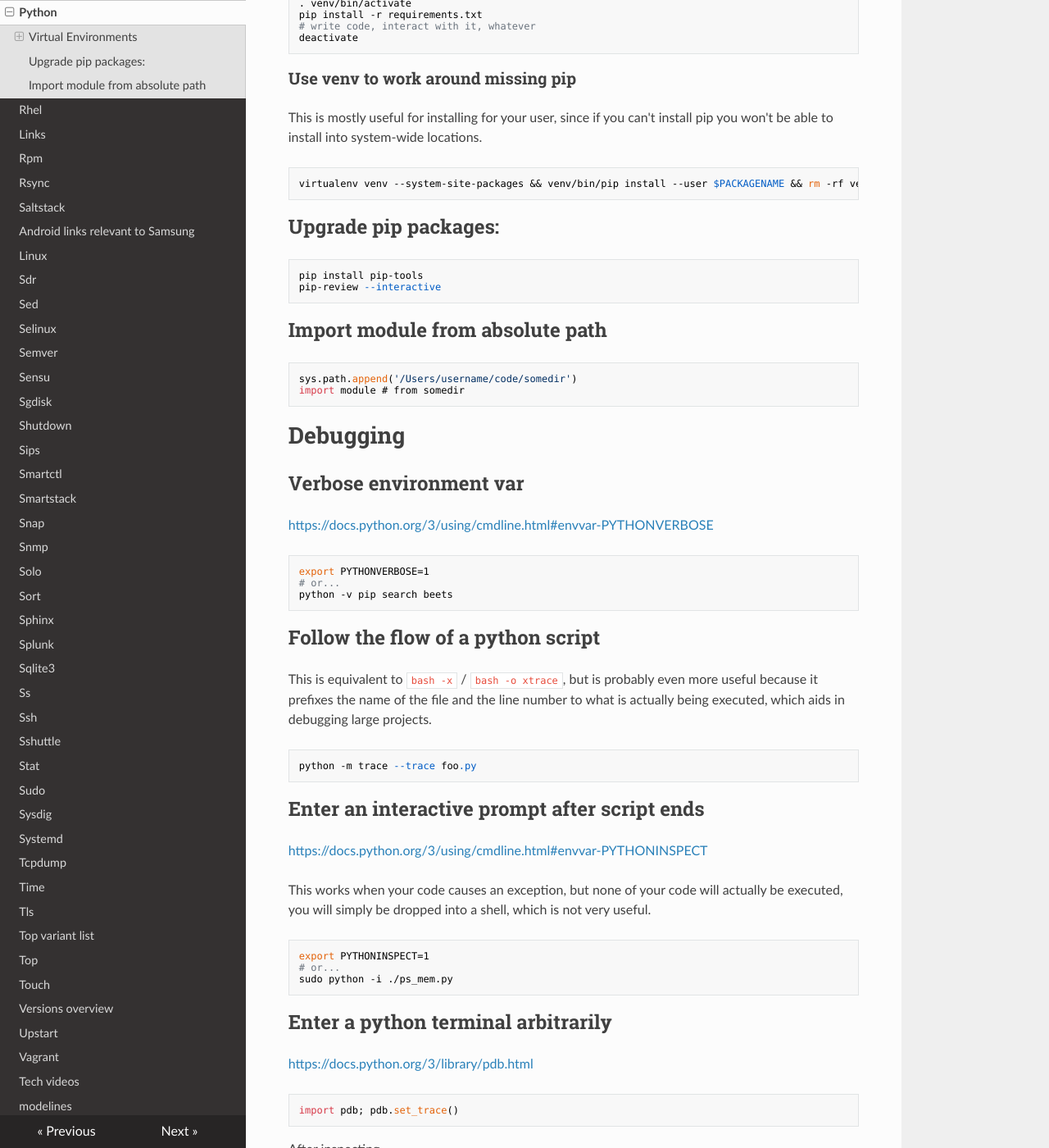
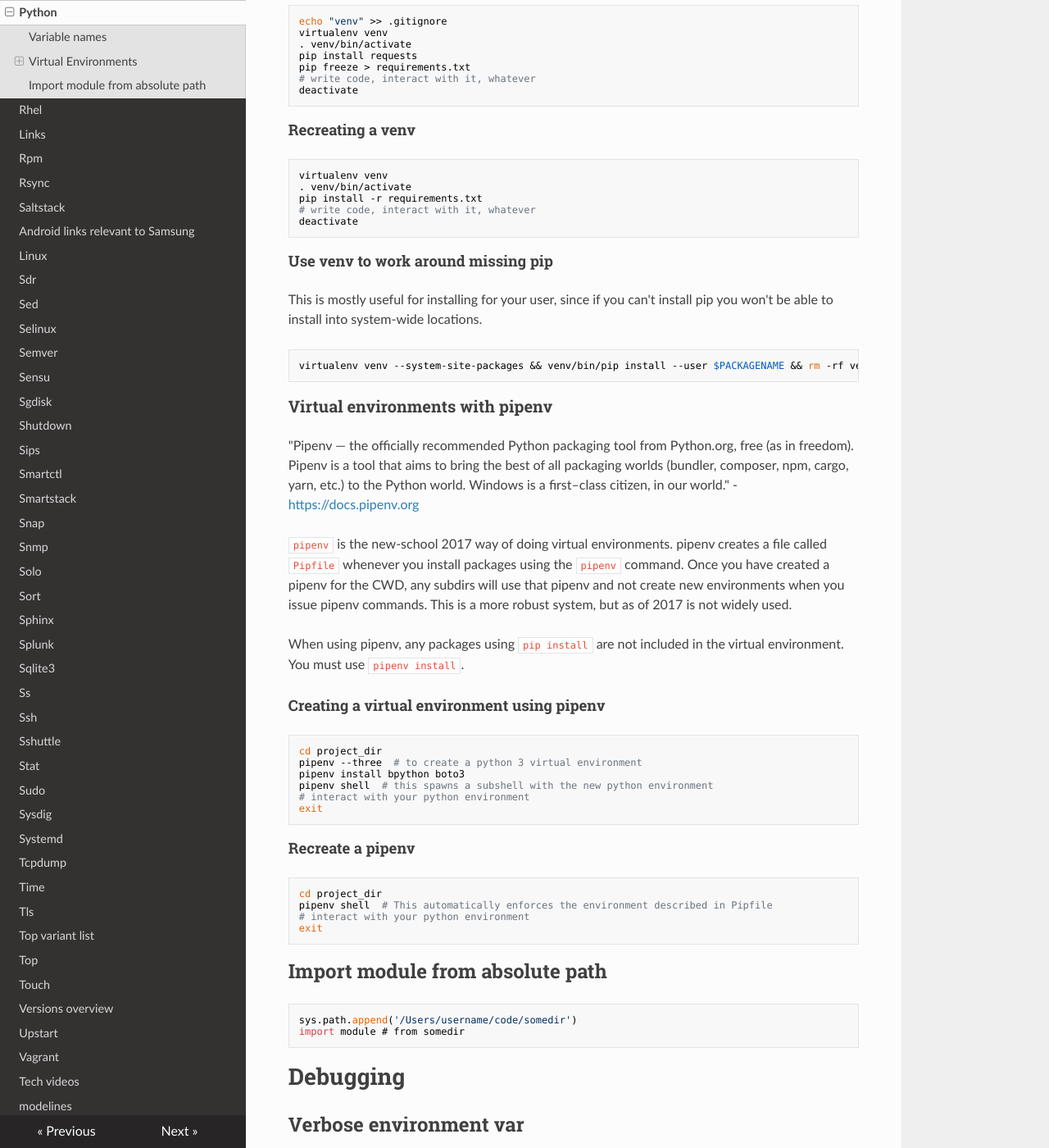
Before and after one commit to lando-cal/tech-notes, an MkDocs documentation site: the page built from docs/python.md, in a window 1280 px wide and 1400 px high, scrolled down 751 px. Shown: the whole window at 82% size. Built offline with MkDocs 1.6.1, drawn with Linux system fonts in a browser that asks for light colours; nearby versions of some CDN libraries; some of the changed text lies outside the part shown.

Commit message:
Add pipenv example, reformat accordingly. Remove pip-review example.

````diff
--- a/docs/python.md
+++ b/docs/python.md
@@ -4,11 +4,18 @@
 
 - Don't use `assert` statements for regular validation. `assert` statements can be disabled at the interpreter level, which would vastly change the flow of your code if they were used widespread.
 
+## Variable names
+
+- `_varname` - Semi-private. Basically a convention that developers use to indicate that the scope of a variable is local, but this locality is not enforced by the interpreter.
+- `__varname` - Private variable in name, but not in logic or security. The interpreter mangles the name of the var to make it globally unique, but it is still globally accessible.
+
 ## Virtual Environments
 
 Virtual environments isolate your project away from the system's python interpreter and modules, so you can have full control over what code is available to your project. This makes it easy to develop, debug, and deploy to a new system. It's basically always a good idea to use a virtual environment. You will thank yourself later by learning this one up front.
 
-### Creating a venv
+### Virtual environments using venv
+
+#### Creating a venv
 
 ```
 echo "venv" >> .gitignore
@@ -20,7 +27,7 @@ pip freeze > requirements.txt
 deactivate
 ```
 
-### Recreating a venv
+#### Recreating a venv
 
 ```
 virtualenv venv
@@ -30,7 +37,7 @@ pip install -r requirements.txt
 deactivate
 ```
 
-### Use venv to work around missing pip
+#### Use venv to work around missing pip
 
 This is mostly useful for installing for your user, since if you can't install pip you won't be able to install into system-wide locations.
 
@@ -38,11 +45,32 @@ This is mostly useful for installing for your user, since if you can't install p
 virtualenv venv --system-site-packages && venv/bin/pip install --user $PACKAGENAME && rm -rf venv
 ```
 
-## Upgrade pip packages:
+### Virtual environments with pipenv
+
+"Pipenv — the officially recommended Python packaging tool from Python.org, free (as in freedom). Pipenv is a tool that aims to bring the best of all packaging worlds (bundler, composer, npm, cargo, yarn, etc.) to the Python world. Windows is a first–class citizen, in our world." - <https://docs.pipenv.org>
+
+`pipenv` is the new-school 2017 way of doing virtual environments. pipenv creates a file called `Pipfile` whenever you install packages using the `pipenv` command. Once you have created a pipenv for the CWD, any subdirs will use that pipenv and not create new environments when you issue pipenv commands. This is a more robust system, but as of 2017 is not widely used.
+
+When using pipenv, any packages using `pip install` are not included in the virtual environment. You must use `pipenv install`.
+
+#### Creating a virtual environment using pipenv
 
 ```
-pip install pip-tools
-pip-review --interactive
+cd project_dir
+pipenv --three  # to create a python 3 virtual environment
+pipenv install bpython boto3
+pipenv shell  # this spawns a subshell with the new python environment
+# interact with your python environment
+exit
+```
+
+#### Recreate a pipenv
+
+```
+cd project_dir
+pipenv shell  # This automatically enforces the environment described in Pipfile
+# interact with your python environment
+exit
 ```
 
 ## Import module from absolute path
````
